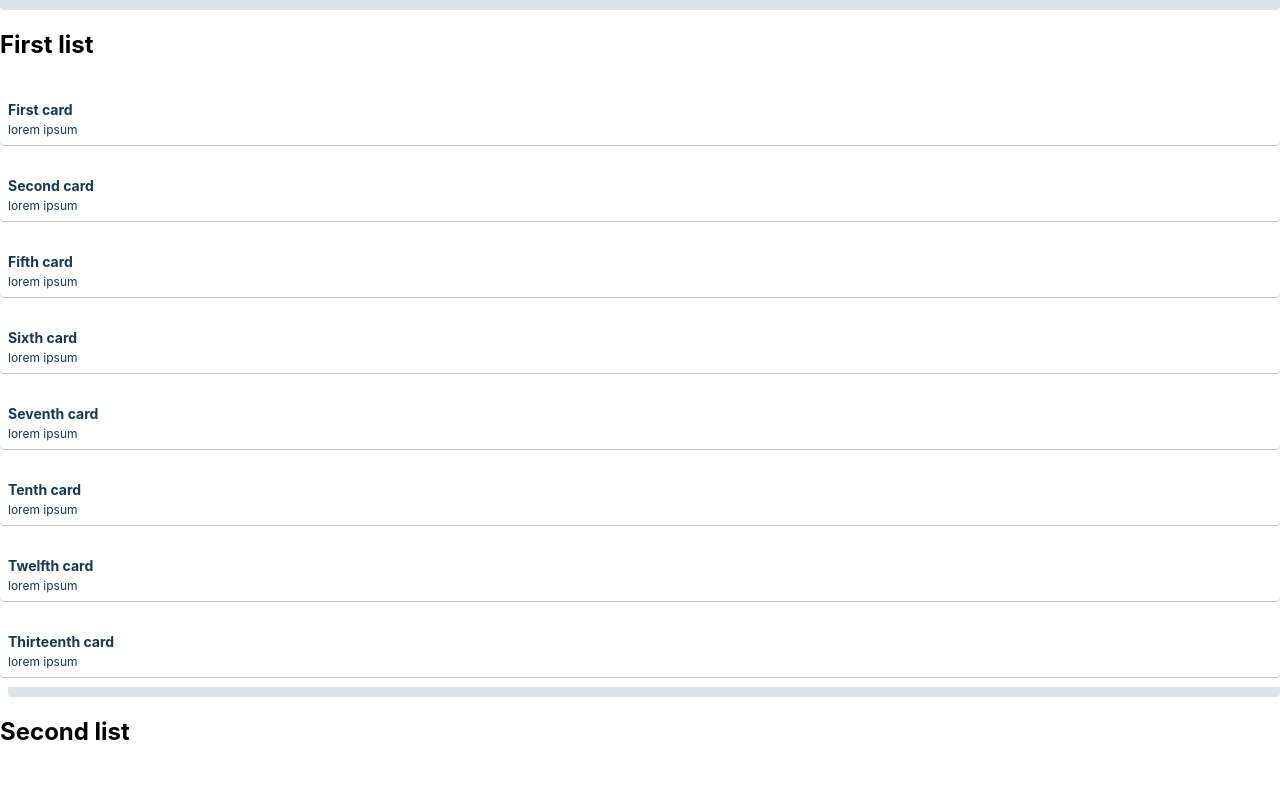
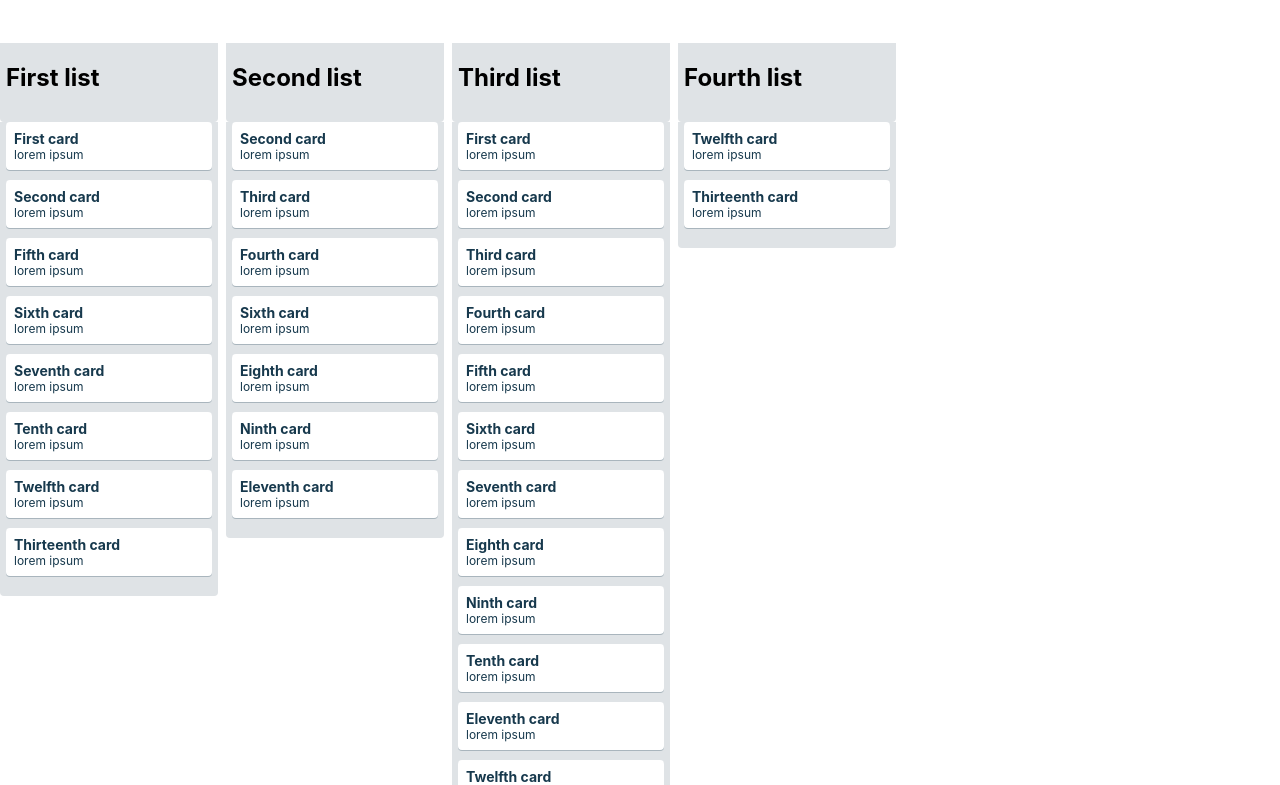
Before and after one commit to triggxl/mytrelloyes, a React (Create React App) app: page / in a window 1280 px wide. Shown: the top 785 px of the page. Built offline with nearby package versions, Linux system fonts and the light colour scheme.

Commit message:
added flexbox styling to App.css

```diff
--- a/src/App.css
+++ b/src/App.css
@@ -27,4 +27,5 @@ body {
 
 .App-list {
   display: flex;
+  flex-direction: row;
 }
--- a/src/App.js
+++ b/src/App.js
@@ -4,9 +4,12 @@ import './App.css';
 
 const App = props => {
   return (
-      <div>
-        {/*iterating over lists array in STORE*/}
-        {props.store.lists.map((listItem)=> {
+      <>
+      <header>
+        <h1 className="App-list"></h1>
+        <div className="App-list">
+           {/*iterating over lists array in STORE*/}
+          {props.store.lists.map((listItem)=> {
           // iterating through cards ids
           const cardDetailsArray = listItem.cardIds.map(cardLetter => {
             // returning card details in the allCards object
@@ -15,7 +18,10 @@ const App = props => {
           //creating props to pass to ListComponent
           return <ListComponent header={listItem.header} cards={cardDetailsArray}/>
         })}
-      </div>
+        </div>
+      </header>
+
+      </>
   )
 }
 
--- a/src/List.js
+++ b/src/List.js
@@ -6,14 +6,15 @@ const ListComponent = (props) => {
   return (
     <>
       <section className="List">
-        <header>
-          <div className="List-cards"></div>
+        <header className="List-cards">
+          <h2>{props.header}</h2>
         </header>
+        <div className="List-cards">
+          {props.cards.map(cardDetails => {
+            return <CardComponent title={cardDetails.title} content={cardDetails.content} />
+            })}
+        </div>
       </section>
-      <h2>{props.header}</h2>
-      {props.cards.map(cardDetails => {
-        return <CardComponent title={cardDetails.title} content={cardDetails.content} />
-      })}
     </>
   )
 }
@@ -32,8 +33,3 @@ Each instance of the Card component should be passed 2 props (and a key). The 2
 The title prop is a string for the Card's title.
 The content prop is a string of the Card's content.
 */
-
-/*
-Q: I'm having trouble creating and passing props between components
-benefits of using class component vs component
-*/
```
